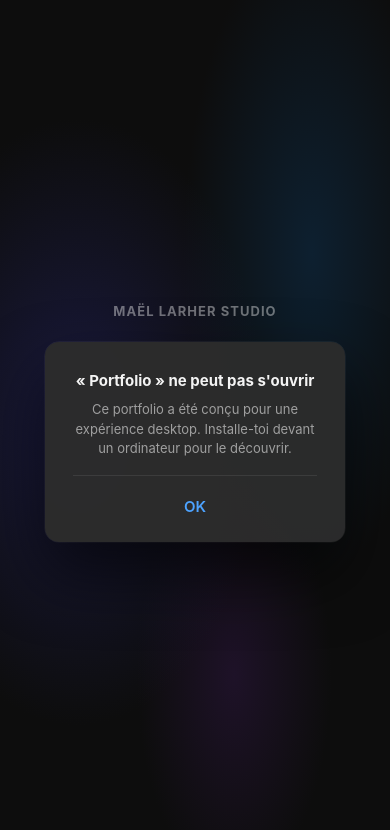
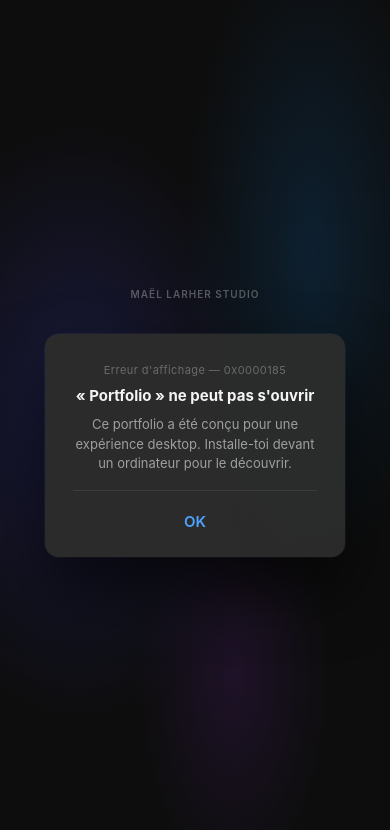
Before and after one commit to maellarherstudio-afk/finder-portfolio, a Next.js app: page / in a window 390 px wide. Shown: the top 830 px of the page. Built offline with nearby package versions, Linux system fonts and the light colour scheme.

Commit message:
Mobile dialog: error code + smaller studio label

```diff
--- a/app/page.tsx
+++ b/app/page.tsx
@@ -21,8 +21,8 @@ export default function Home() {
         {/* Nom */}
         <p style={{
           fontFamily: "-apple-system, 'SF Pro Display', BlinkMacSystemFont, sans-serif",
-          fontWeight: 700, fontSize: 13, letterSpacing: "0.08em", textTransform: "uppercase",
-          color: "rgba(255,255,255,0.4)", margin: "0 0 20px", textAlign: "center",
+          fontWeight: 600, fontSize: 10, letterSpacing: "0.1em", textTransform: "uppercase",
+          color: "rgba(255,255,255,0.3)", margin: "0 0 32px", textAlign: "center",
         }}>
           Maël Larher Studio
         </p>
@@ -40,6 +40,9 @@ export default function Home() {
           textAlign: "center",
         }}>
           <div>
+            <p style={{ fontWeight: 400, fontSize: 11, color: "rgba(255,255,255,0.3)", margin: "0 0 6px", letterSpacing: "0.04em" }}>
+              Erreur d&apos;affichage — 0x0000185
+            </p>
             <p style={{ fontWeight: 700, fontSize: 15, color: "rgba(255,255,255,0.95)", margin: "0 0 8px" }}>
               « Portfolio » ne peut pas s&apos;ouvrir
             </p>
```
